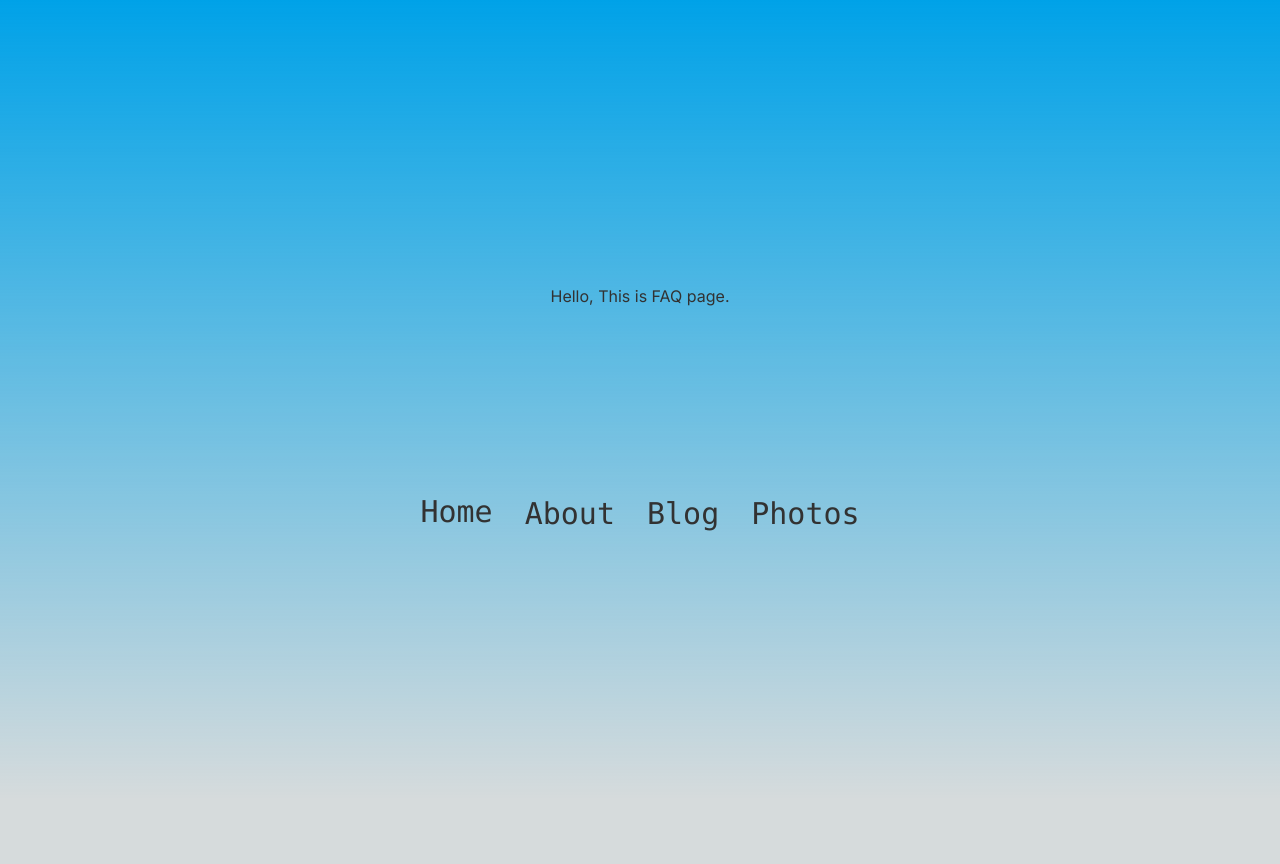
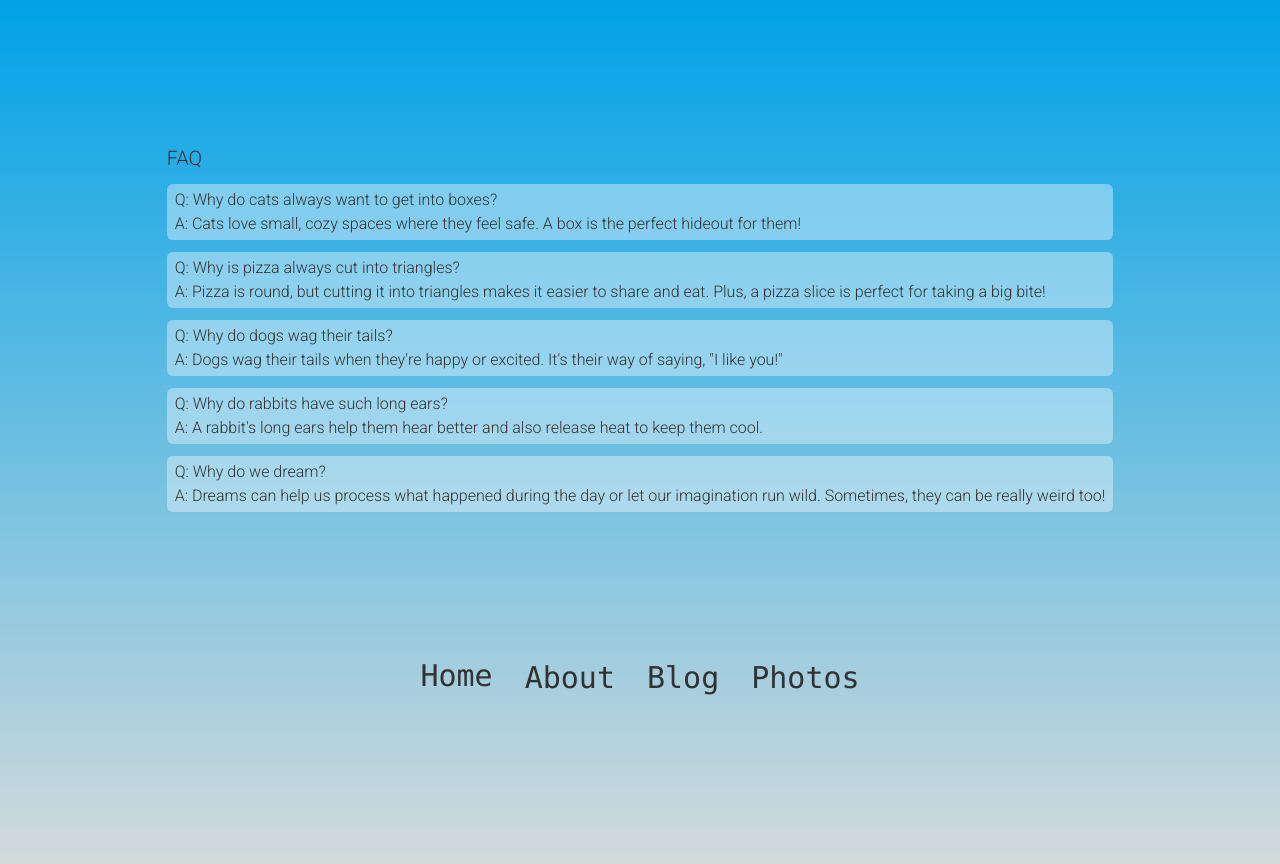
Before and after one commit to spaceofin/nextjs-prac, a Next.js app in the folder nextjs-ts-practice/: page /about/FAQ in a window 1280 px wide. Shown: the top 864 px of the page. Before the commit the page ends 800 px from the top, so only its background shows below. Built offline with nearby package versions, Linux system fonts and the light colour scheme.

Commit message:
[nextjs-ts-practice]feat: update FAQ page with questions & answers and change default layout font to roboto

```diff
--- a/nextjs-ts-practice/app/about/FAQ/page.tsx
+++ b/nextjs-ts-practice/app/about/FAQ/page.tsx
@@ -1,4 +1,47 @@
+const faqs = [
+  {
+    question: "Why do cats always want to get into boxes?",
+    answer:
+      "Cats love small, cozy spaces where they feel safe. A box is the perfect hideout for them!",
+  },
+  {
+    question: "Why is pizza always cut into triangles?",
+    answer:
+      "Pizza is round, but cutting it into triangles makes it easier to share and eat. Plus, a pizza slice is perfect for taking a big bite!",
+  },
+  {
+    question: "Why do dogs wag their tails?",
+    answer:
+      "Dogs wag their tails when they're happy or excited. It's their way of saying, \"I like you!\"",
+  },
+  {
+    question: "Why do rabbits have such long ears?",
+    answer:
+      "A rabbit's long ears help them hear better and also release heat to keep them cool.",
+  },
+  {
+    question: "Why do we dream?",
+    answer:
+      "Dreams can help us process what happened during the day or let our imagination run wild. Sometimes, they can be really weird too!",
+  },
+];
+
 export default function FAQpage() {
-  if (Math.random() > 0.5) throw new Error("Error in blog slug page!");
-  return <div>Hello, This is FAQ page.</div>;
+  // if (Math.random() > 0.5) throw new Error("Error in blog slug page!");
+  return (
+    <div>
+      <h1 className="text-xl">FAQ</h1>
+      <ul>
+        {faqs.map((faq, index) => (
+          <li
+            key={index}
+            className="my-3 px-2 py-1 font-light bg-slate-50 bg-opacity-40
+            rounded-md">
+            <div>Q: {faq.question}</div>
+            A: {faq.answer}
+          </li>
+        ))}
+      </ul>
+    </div>
+  );
 }
--- a/nextjs-ts-practice/app/layout.tsx
+++ b/nextjs-ts-practice/app/layout.tsx
@@ -1,9 +1,19 @@
 import type { Metadata } from "next";
 import { Inter } from "next/font/google";
+import { Roboto } from "next/font/google";
 import "./globals.css";
 import Navigation from "./components/Navigation";
 
-const inter = Inter({ subsets: ["latin"] });
+const inter = Inter({
+  subsets: ["latin"],
+  display: "swap",
+});
+
+const roboto = Roboto({
+  weight: "300",
+  subsets: ["latin"],
+  display: "swap",
+});
 
 export const metadata: Metadata = {
   title: "Create Next App",
@@ -17,7 +27,7 @@ export default function RootLayout({
 }>) {
   return (
     <html lang="en">
-      <body className={inter.className}>
+      <body className={roboto.className}>
         <main className="flex min-h-screen flex-col items-center justify-center p-24">
           <div className="flex items-center min-h-32 m-12">{children}</div>
           <Navigation />
```
